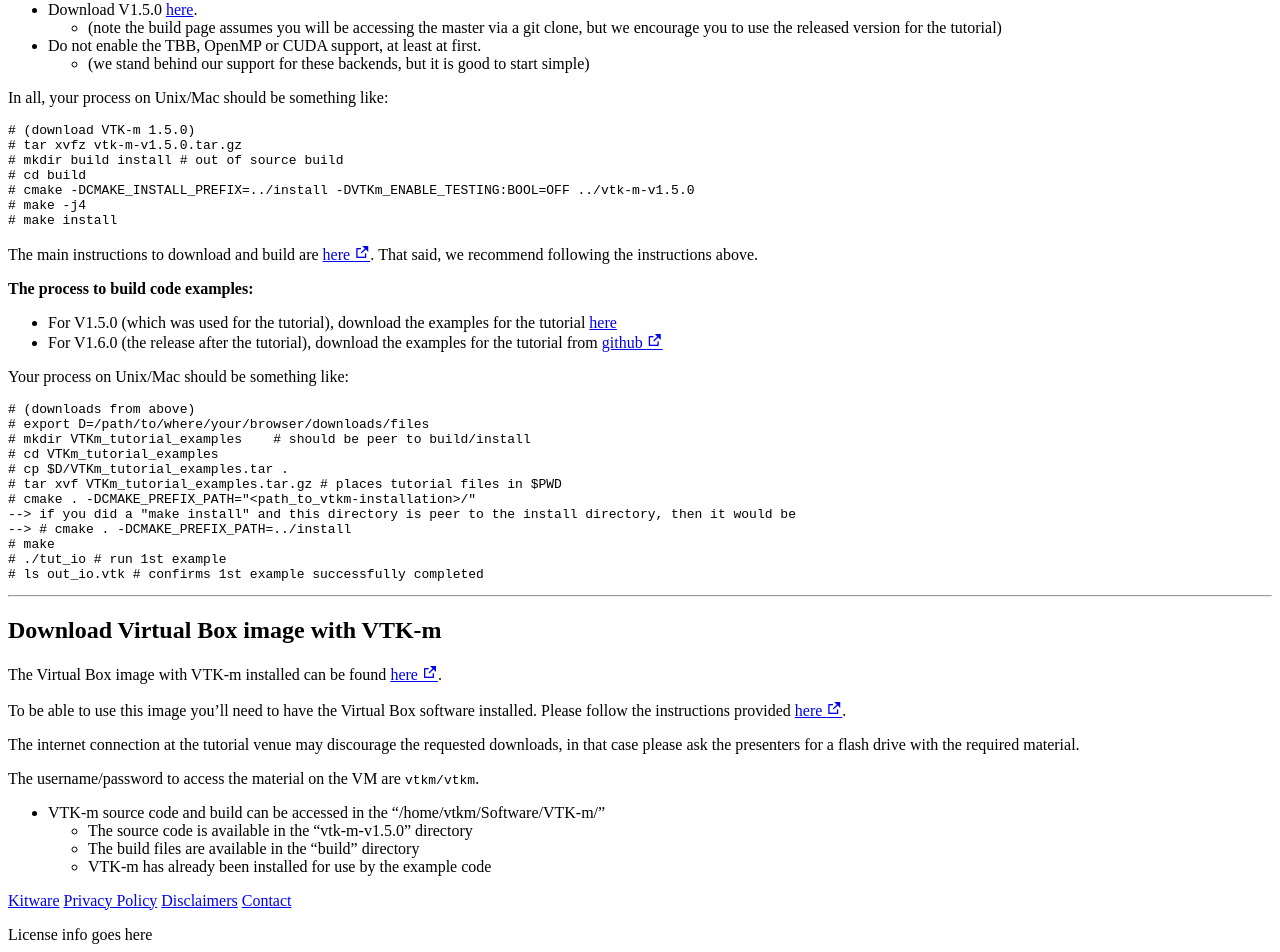
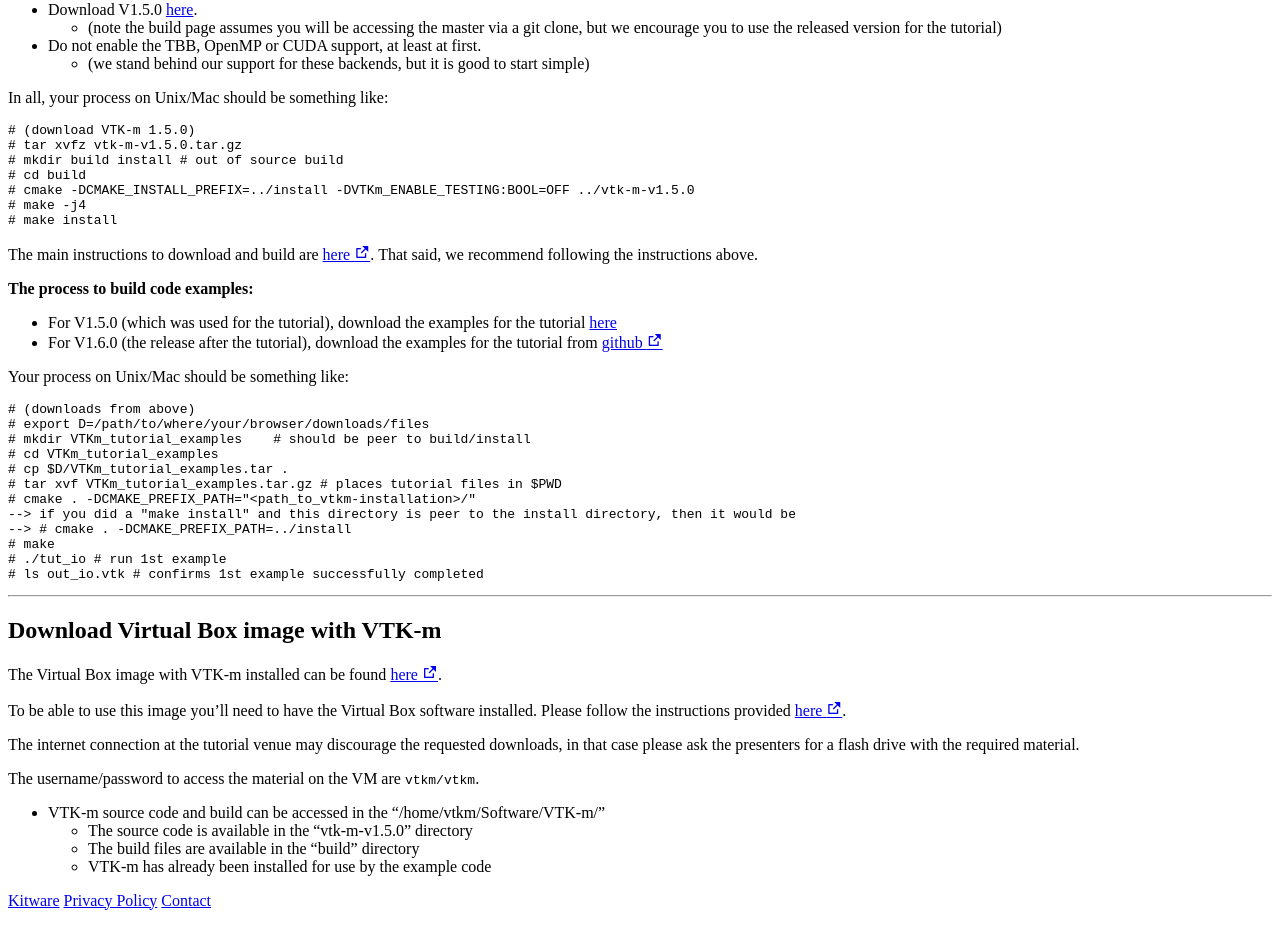
Before and after one commit to Kitware/vtkm-web, a Jekyll site: the page built from _pages/tutorial.md, in a window 1280 px wide. Shown: the part 950-1902 px from the top of the page. Built offline with Jekyll 4.4.1, drawn with Linux system fonts in a browser that asks for light colours; after the commit the page ends 1876 px from its top, so only the background shows below that.

Commit message:
Fix links in footer
Make the links in the footer more or less match those for the
VTK page. These links go to Kitware, Inc. information (rather
than for VTK-m). Items that I did not see a ready entry for
I just removed.

Fixes #9

```diff
--- a/_config.yml
+++ b/_config.yml
@@ -11,11 +11,9 @@ footer_links:
   - title: Kitware
     url: 'https://kitware.com'
   - title: Privacy Policy
-    url: 'https://m.vtk.org/index.php/VTKM:Privacy_policy'
-  - title: Disclaimers
-    url: 'https://m.vtk.org/index.php/VTKM:General_disclaimer'
+    url: 'https://www.kitware.com/privacy/#privacy-policy'
   - title: Contact
-    url: '/contact'
+    url: 'https://www.kitware.com/contact-us/'
 
 defaults:
   - scope:
--- a/_includes/footer.html
+++ b/_includes/footer.html
@@ -3,13 +3,15 @@
       <div class="py-6">
         <p class="space-x-3">
           {% for link in site.footer_links %}
-            <a href="{{ link.url | prepend: site.baseurl }}" class="text-primary-400" target="_blank">{{ link.title }}</a>
+            <a href="{{ link.url }}" class="text-primary-400" target="_blank">{{ link.title }}</a>
           {% endfor %}
         </p>
       </div>
+      <!--
       <div class="py-6">
         {{ site.footer_license }}
       </div>
+      -->
     </div>
   </footer>
 
```
